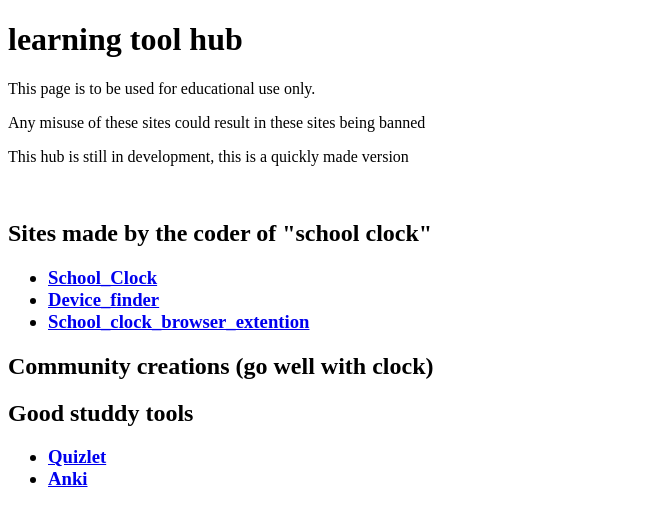
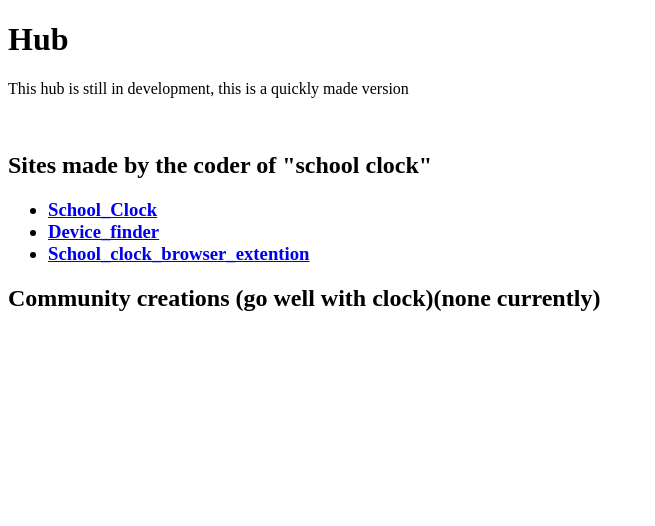
Before and after one commit to Arwining/Learning-tool-hub, a plain HTML site: page index.html in a window 1280 px wide. Shown: the whole page, without its empty margins (0-655 px from the left). Drawn offline with Linux system fonts and the light colour scheme.

Commit message:
Update index.html

```diff
--- a/index.html
+++ b/index.html
@@ -1,11 +1,9 @@
 <!DOCTYPE html>
 <html>
 <head>
-<title>learning tool hub</title>
+<title>Hub</title>
 </head>
-<h1>learning tool hub</h1>
-<p>This page is to be used for educational use only.</p>
-<p>Any misuse of these sites could result in these sites being banned</p>
+<h1>Hub</h1>
 <p>This hub is still in development, this is a quickly made version</p>
 &nbsp;
 <h2>Sites made by the coder of "school clock"</h2>
@@ -16,15 +14,8 @@
 <li><a href="https://arwining.github.io/School-clock-extension/">School_clock_browser_extention</a></li>
 </ul>
 </h3>
-<h2>Community creations (go well with clock)</h2>
+<h2>Community creations (go well with clock)(none currently)</h2>
 <h3>
 <ul>
 </ul>
 </h3>
-<h2>Good studdy tools</h2>
-<h3>
-<ul>
-<li><a href="https://quizlet.com/au">Quizlet</a></li>
-<li><a href="https://apps.ankiweb.net/">Anki</a></li>
-</ul>
-</h3>
```
